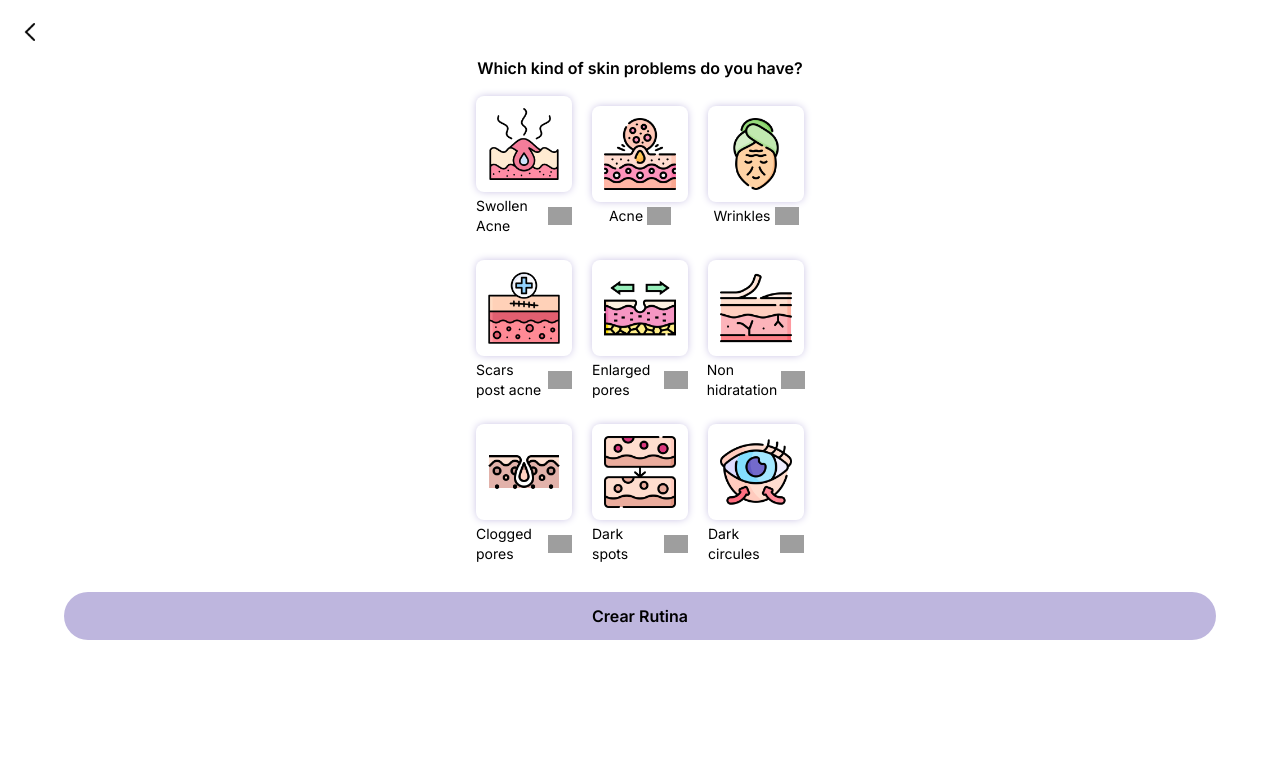
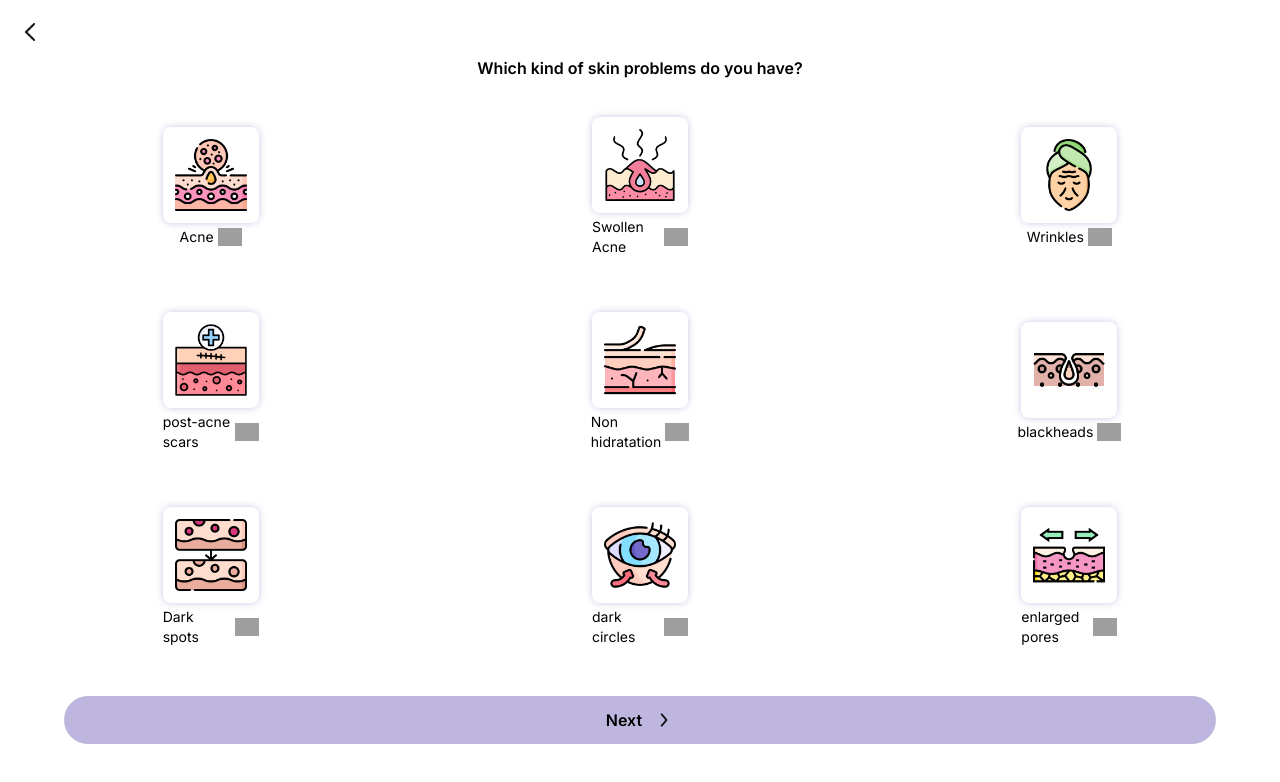
Before and after one commit to RosanneVN/Bubble, a Next.js app: page /problems in a window 1280 px wide. Shown: the top 782 px of the page. Built offline with nearby package versions, Linux system fonts and the light colour scheme; grey boxes are pictures that could not be loaded.

Commit message:
create skin problems component

```diff
--- /dev/null
+++ b/src/app/components/buttons/SkinProblems.jsx
@@ -0,0 +1,29 @@
+import problems from "../../data/problems";
+export default function SkinProblems() {
+  return (
+    <>
+      <ul className="grid grid-cols-3 grid-flow-row justify-center items-center gap-2 w-full h-[72vh]">
+        {problems.map((problem) => (
+          <li>
+            <div className="flex flex-row justify-center items-center ">
+              <div className="max-w-24 max-h-40">
+                <div className="h-24 w-24 p-3 bg-[#ffffff] rounded-lg shadow-[0px_0px_8px_-1px_rgba(190,182,222,1)] ">
+                  <img src={problem.img} alt={problem.name} />
+                </div>
+                <div className="flex flex-row justify-center  items-center gap-1 my-1">
+                  <p className="text-sm">{problem.name}</p>
+                  <img
+                    width="24"
+                    height="24"
+                    src="https://img.icons8.com/windows/32/help.png"
+                    alt="help"
+                  />
+                </div>
+              </div>
+            </div>
+          </li>
+        ))}
+      </ul>
+    </>
+  );
+}
--- a/src/app/problems/page.jsx
+++ b/src/app/problems/page.jsx
@@ -1,168 +1,26 @@
 /* eslint-disable @next/next/no-img-element */
 import Link from "next/link";
+import SkinProblems from "../components/buttons/SkinProblems";
+import BackButton from "../components/buttons/BackButton";
+import NextButton from "../components/buttons/NextButton";
 
 export default function Problems() {
   return (
     <main className="w-full h-[100vh] flex flex-col">
-      <section className="flex flex-row w-full min-h-5 px-5 mt-5  relative">
-        <div className="w-6 h-6 absolute top-0">
-          <Link href="/sensitiveskin">
-            <img src="/icons/atras.png" alt="" />
-          </Link>
-        </div>
-      </section>
+      <BackButton url={"/sensitiveskin"}></BackButton>
       <section>
-      <div className="mx-4 my-4">
-        <p className="text-center font-semibold text-black">
-          Which kind of skin problems do you have?
-        </p>
-      </div>
-      </section>
-
-      <section className="flex flex-col gap-5">
-        <div className=" flex flex-row gap-5 justify-center items-center">
-          <div className="max-w-24 max-h-40">
-            <div className="h-24 w-24 p-3 bg-[#ffffff] rounded-lg shadow-[0px_0px_8px_-1px_rgba(190,182,222,1)] ">
-              <img src="/icons/acne-inflamado.png" alt="Swollen acne" />
-            </div>
-            <div className="flex flex-row justify-center  items-center gap-1 my-1">
-              <p className="text-sm">Swollen Acne</p>
-              <img
-                width="24"
-                height="24"
-                src="https://img.icons8.com/windows/32/help.png"
-                alt="help"
-              />
-            </div>
-          </div>
-          <div className="max-w-24 max-h-40">
-            <div className="h-24 w-24 p-3 bg-[#ffffff] rounded-lg shadow-[0px_0px_8px_-1px_rgba(190,182,222,1)] ">
-              <img src="/icons/acne.png" alt="acne" />
-            </div>
-            <div className="flex flex-row justify-center items-center gap-1 my-1">
-              <p className="text-sm">Acne</p>
-              <img
-                width="24"
-                height="24"
-                src="https://img.icons8.com/windows/32/help.png"
-                alt="help"
-              />
-            </div>
-          </div>
-          <div className="max-w-24 max-h-40">
-            <div className="h-24 w-24 p-3 bg-[#ffffff] rounded-lg shadow-[0px_0px_8px_-1px_rgba(190,182,222,1)] ">
-              <img src="/icons/arruga.png" alt="Wrinkles" />
-            </div>
-            <div className="flex flex-row justify-center items-center gap-1 my-1">
-              <p className="text-sm">Wrinkles</p>
-              <img
-                width="24"
-                height="24"
-                src="https://img.icons8.com/windows/32/help.png"
-                alt="help"
-              />
-            </div>
-          </div>
-        </div>
-
-        <div className=" flex flex-row gap-5 justify-center items-center">
-          <div className="max-w-24 max-h-40">
-            <div className="h-24 w-24 p-3 bg-[#ffffff] rounded-lg shadow-[0px_0px_8px_-1px_rgba(190,182,222,1)] ">
-              <img src="/icons/cicatriz.png" alt="Scars post acne" />
-            </div>
-            <div className="flex flex-row justify-center items-center gap-1 my-1">
-              <p className="text-sm">Scars post acne</p>
-              <img
-                width="24"
-                height="24"
-                src="https://img.icons8.com/windows/32/help.png"
-                alt="help"
-              />
-            </div>
-          </div>
-          <div className="max-w-24 max-h-40">
-            <div className="h-24 w-24 p-3 bg-[#ffffff] rounded-lg shadow-[0px_0px_8px_-1px_rgba(190,182,222,1)] ">
-              <img src="/icons/poros-dilatados.png" alt="Enlarged pores" />
-            </div>
-            <div className="flex flex-row justify-center items-center gap-1 my-1">
-              <p className="text-sm">Enlarged pores</p>
-              <img
-                width="24"
-                height="24"
-                src="https://img.icons8.com/windows/32/help.png"
-                alt="help"
-              />
-            </div>
-          </div>
-          <div className="max-w-24 max-h-40">
-            <div className="h-24 w-24 p-3 bg-[#ffffff] rounded-lg shadow-[0px_0px_8px_-1px_rgba(190,182,222,1)] ">
-              <img src="/icons/deshidratacion.png" alt="Deshidratation" />
-            </div>
-            <div className="flex flex-row justify-center items-center gap-1 my-1">
-              <p className="text-sm">Non hidratation</p>
-              <img
-                width="24"
-                height="24"
-                src="https://img.icons8.com/windows/32/help.png"
-                alt="help"
-              />
-            </div>
-          </div>
-        </div>
-        <div className=" flex flex-row gap-5 justify-center items-center">
-          <div className="max-w-24 max-h-40">
-            <div className="h-24 w-24 p-3 bg-[#ffffff] rounded-lg shadow-[0px_0px_8px_-1px_rgba(190,182,222,1)] ">
-              <img src="/icons/puntos-negros.png" alt="Clogged pores" />
-            </div>
-            <div className="flex flex-row justify-center items-center gap-1 my-1">
-              <p className="text-sm">Clogged pores</p>
-              <img
-                width="24"
-                height="24"
-                src="https://img.icons8.com/windows/32/help.png"
-                alt="help"
-              />
-            </div>
-          </div>
-          <div className="max-w-24 max-h-40">
-            <div className="h-24 w-24 p-3 bg-[#ffffff] rounded-lg shadow-[0px_0px_8px_-1px_rgba(190,182,222,1)] ">
-              <img src="/icons/hiperpigmentacion.png" alt="Dark spots" />
-            </div>
-            <div className="flex flex-row justify-center items-center gap-1 my-1">
-              <p className="text-sm">Dark spots</p>
-              <img
-                width="24"
-                height="24"
-                src="https://img.icons8.com/windows/32/help.png"
-                alt="help"
-              />
-            </div>
-          </div>
-          <div className="max-w-24 max-h-40">
-            <div className="h-24 w-24 p-3 bg-[#ffffff] rounded-lg shadow-[0px_0px_8px_-1px_rgba(190,182,222,1)] ">
-              <img src="/icons/ojeras.png" alt="Dark circules" />
-            </div>
-            <div className="flex flex-row justify-center items-center gap-1 my-1">
-              <p className="text-sm">Dark circules</p>
-              <img
-                width="24"
-                height="24"
-                src="https://img.icons8.com/windows/32/help.png"
-                alt="help"
-              />
-            </div>
-          </div>
+        <div className="mx-4 my-4">
+          <p className="text-center font-semibold text-black">
+            Which kind of skin problems do you have?
+          </p>
         </div>
       </section>
 
-      <section className="flex flex-row justify-center items-center my-6 ">
-        <Link
-          href="/routine"
-          className="bg-[#beb6de] hover:bg-[#362966] w-[90%] rounded-full py-3 font-semibold text-center"
-        >
-          Crear Rutina
-        </Link>
+      <section className="flex flex-col w-full h-[72vh]">
+        <SkinProblems></SkinProblems>
       </section>
+
+      <NextButton url={"/routine"}></NextButton>
     </main>
   );
 }
```
